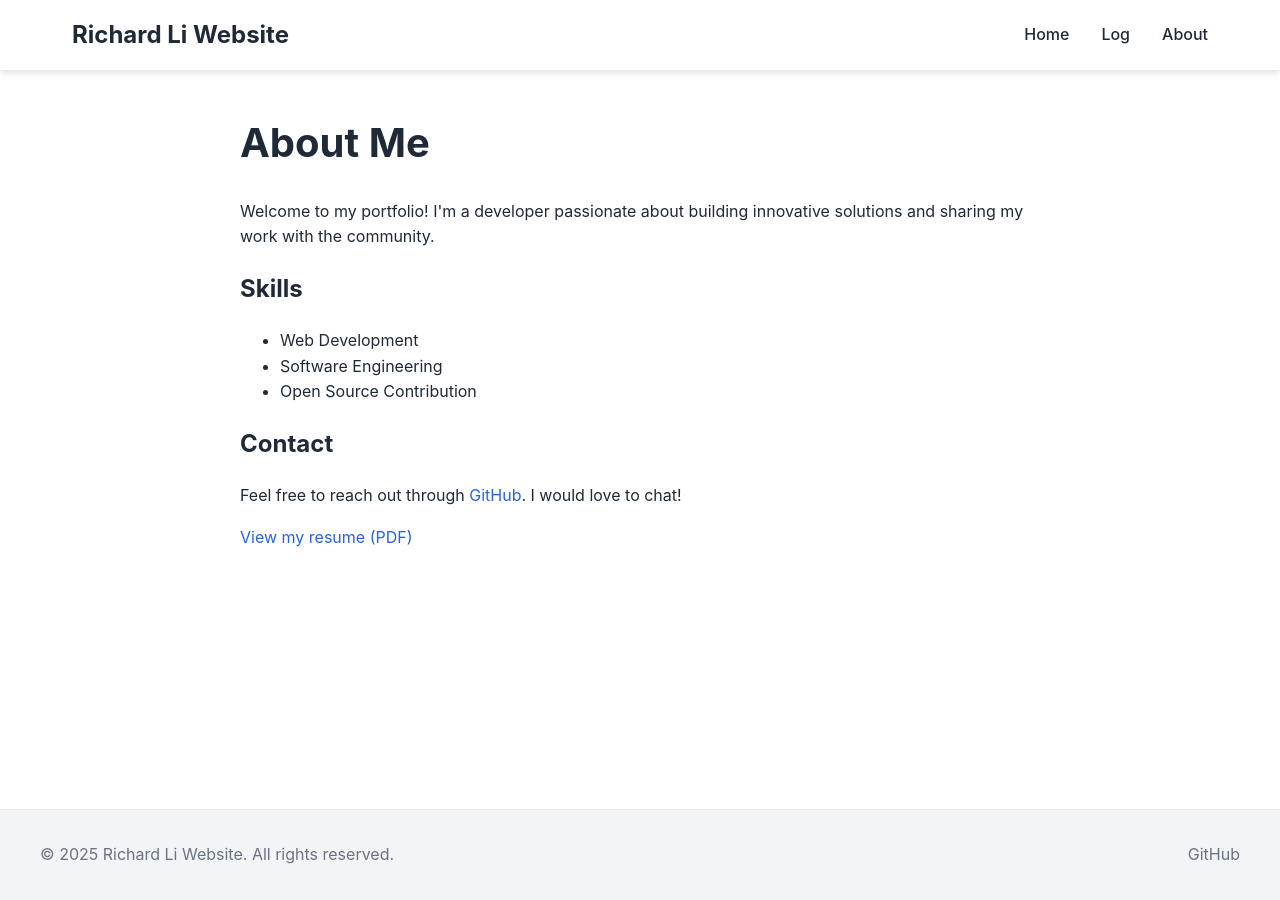
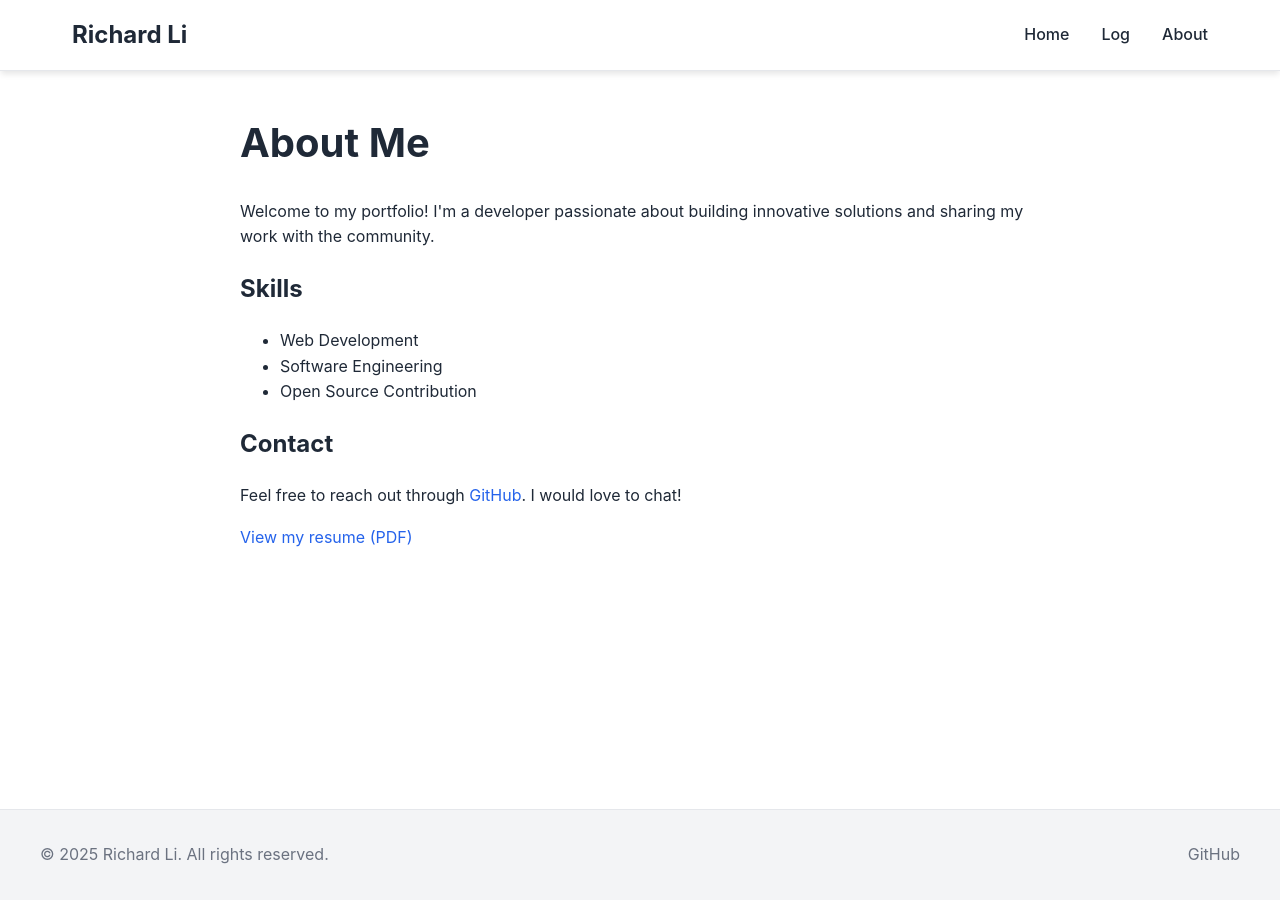
Before and after one commit to richardhcli/richardhcli.github.io, a Jekyll site: the page built from _pages/about.md, in a window 1280 px wide and 900 px high, scrolled down 26 px. Built offline with Jekyll 4.4.1, drawn with Linux system fonts in a browser that asks for light colours.

Commit message:
better configs

```diff
--- a/_config.yml
+++ b/_config.yml
@@ -1,6 +1,6 @@
 # Site settings
-title: Richard Li Website
-description: A portfolio showcasing various projects
+title: Richard Li
+description: About Richard Li - A portfolio showcasing various projects
 baseurl: ""
 url: "https://richardhcli.github.io"
 author: Richard Li
```
